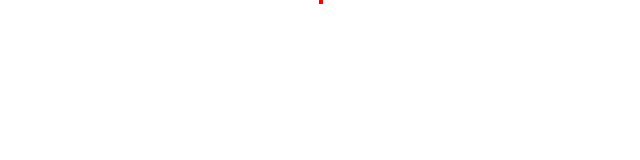
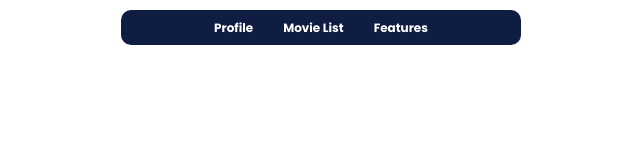
Before and after one commit to BytePSU/byteflix, a plain HTML site: page src/index.html in a window 1280 px wide. Shown: the whole page, without its empty margins (319-959 px from the left). Drawn offline with Linux system fonts and the light colour scheme.

Commit message:
Implement animated header

```diff
--- a/src/css/style.css
+++ b/src/css/style.css
@@ -19,9 +19,67 @@ body {
 
     color: #00000000;
     font-family: 'Poppins', sans-serif;
-    font-size: 20px;
+    font-size: 12px;
+
+    background-color: #ffffff;
 }
 
 nav {
-    border: 2px solid red;
+    border-radius: 10px;
+
+    font-weight: 700;
+
+    height: 35px;
+    width: 100%;
+    max-width: 400px;
+    margin: 10px;
+    background-color: #101D42;
+
+    display: flex;
+    flex: wrap;
+    justify-content: center;
+    align-items: center;
 }
+
+a {
+    text-decoration: none;
+    color: #ffffff
+}
+
+ul {
+    list-style: none;
+}
+
+.nav-links {
+
+    width: 100%;
+    gap: 30px;
+
+    display: flex;
+    justify-content: center;
+    align-items: center;
+}
+
+.link a {
+    position: relative;
+    padding-bottom: 2px;
+    color: #ffffff;
+}
+
+.link a::after {
+    content: "";
+    position: absolute;
+
+    height: 2px;
+    width: 0;
+    bottom: 0;
+    left: 0;
+
+    background-color: #232ED1;
+
+    transition: all 0.2s ease;
+}
+
+.link a:hover::after {
+    width: 100%;
+}
--- a/src/index.html
+++ b/src/index.html
@@ -7,8 +7,18 @@
     <title>Byteflix</title>
 </head>
 <body>
-    <nav class="nav-links">
+    <nav>
+        <div class="nav-logo"
+            <a href="#">
+               <img src="#" alt="">
+            </a>
+        </div>
 
+        <ul class="nav-links">
+            <li class="link"><a href="#">Profile</a></li>
+            <li class="link"><a href="#">Movie List</a></li>
+            <li class="link"><a href="#">Features</a></li>
+        </ul>
     </nav>
 
 </body>
```
